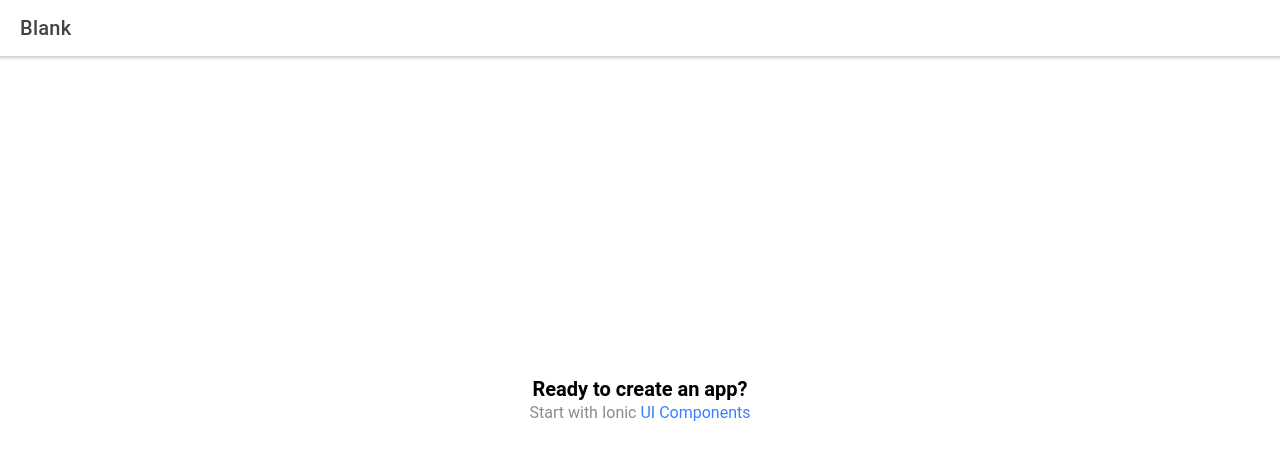
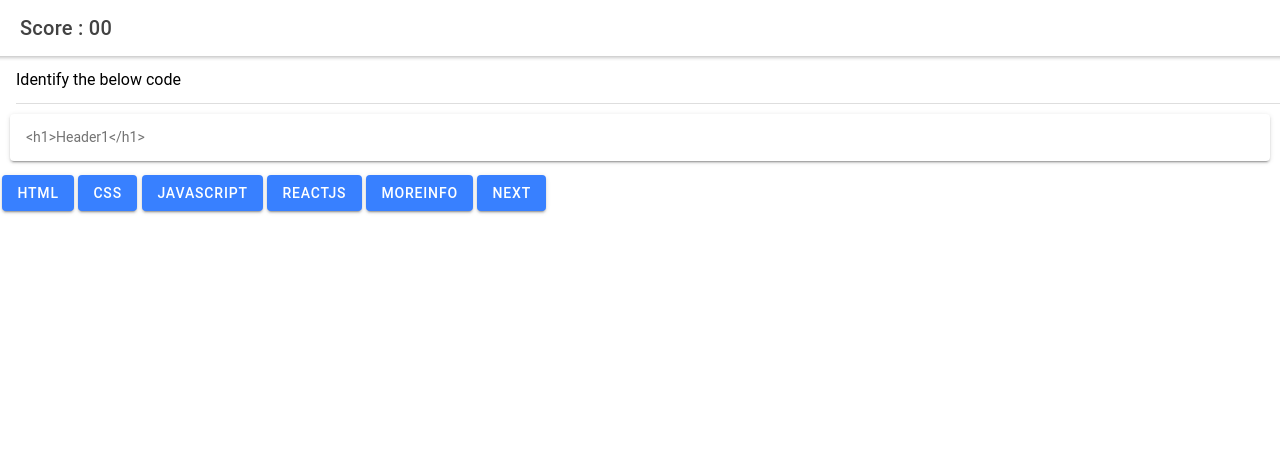
Before and after one commit to bibhasingh/quiz-proj-indv, a React (Create React App) app: page /home in a window 1280 px wide. Shown: the top 460 px of the page. Built offline with nearby package versions, Linux system fonts and the light colour scheme.

Commit message:
first commit

```diff
--- /dev/null
+++ b/src/components/QuizCard.tsx
@@ -0,0 +1,30 @@
+import React from "react";
+import {
+  IonCard,
+  IonItem,
+  IonLabel,
+  IonCardContent,
+  IonButton,
+} from "@ionic/react";
+
+function QuizCard() {
+  let code = " <h1>Header1</h1>";
+  return (
+    <>
+      <IonItem>
+        <IonLabel>Identify the below code</IonLabel>
+      </IonItem>
+      <IonCard>
+        <IonCardContent>{code}</IonCardContent>
+      </IonCard>
+      <IonButton>HTML</IonButton>
+      <IonButton>CSS</IonButton>
+      <IonButton>JavaScript</IonButton>
+      <IonButton>ReactJs</IonButton>
+      <IonButton>Moreinfo</IonButton>
+      <IonButton>Next</IonButton>
+    </>
+  );
+}
+
+export default QuizCard;
--- a/src/pages/Home.tsx
+++ b/src/pages/Home.tsx
@@ -1,13 +1,19 @@
-import { IonContent, IonHeader, IonPage, IonTitle, IonToolbar } from '@ionic/react';
-import ExploreContainer from '../components/ExploreContainer';
-import './Home.css';
+import {
+  IonContent,
+  IonHeader,
+  IonPage,
+  IonTitle,
+  IonToolbar,
+} from "@ionic/react";
+import QuizCard from "../components/QuizCard";
+import "./Home.css";
 
 const Home: React.FC = () => {
   return (
     <IonPage>
       <IonHeader>
         <IonToolbar>
-          <IonTitle>Blank</IonTitle>
+          <IonTitle>Score : 00</IonTitle>
         </IonToolbar>
       </IonHeader>
       <IonContent fullscreen>
@@ -16,7 +22,7 @@ const Home: React.FC = () => {
             <IonTitle size="large">Blank</IonTitle>
           </IonToolbar>
         </IonHeader>
-        <ExploreContainer />
+        <QuizCard />
       </IonContent>
     </IonPage>
   );
```
